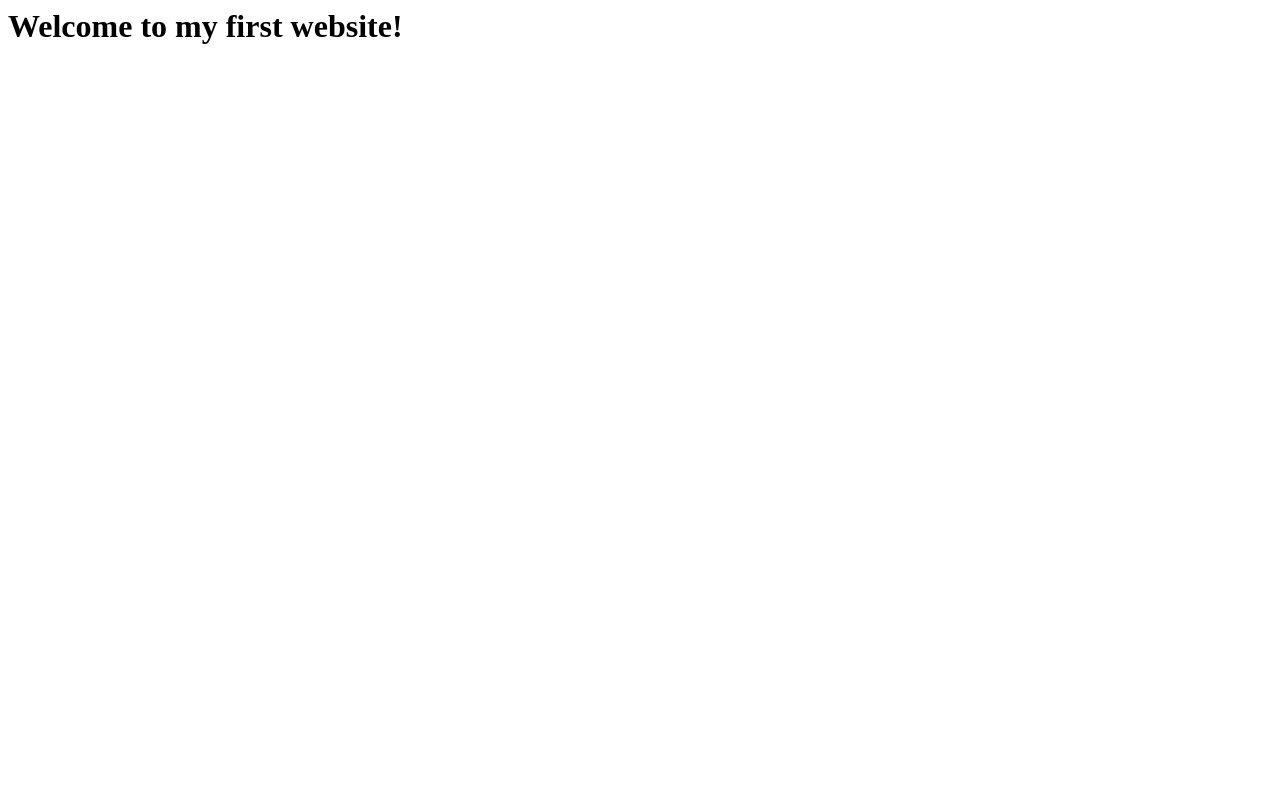
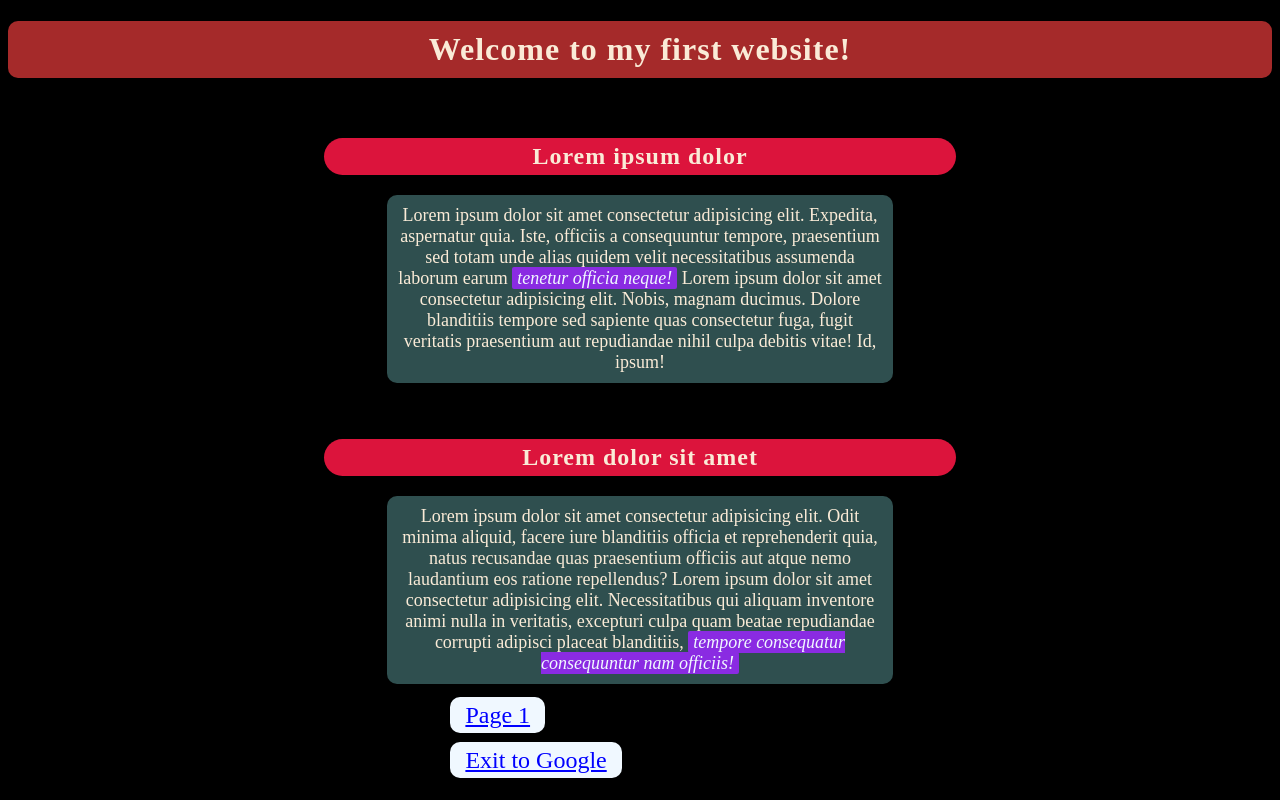
Before and after one commit to svper563/my_first_website, a plain HTML site: page index.html in a window 1280 px wide. Drawn offline with Linux system fonts and the light colour scheme.

Commit message:
First edits to my website in VSCode

```diff
--- a/CSS/style.css
+++ b/CSS/style.css
@@ -2,3 +2,75 @@ body {
   background-color: black;
   color: white;
 }
+
+h1 {
+  color:antiquewhite;
+  background-color: brown;
+  border-radius: 10px;
+  padding-top:10px;
+  padding-bottom:10px;
+  letter-spacing: 1px;
+  text-align: center;
+}
+
+h2 {
+  color:antiquewhite;
+  background-color:crimson;
+  border-radius:20px;
+  padding-top:5px;
+  padding-bottom:5px;
+  letter-spacing:1px;
+  text-align:center;
+  margin-right:25%;
+  margin-left:25%;
+}
+
+.index_p {
+  background-color: darkslategray;
+  color: antiquewhite;
+  border-radius: 10px;
+  padding: 10px;
+  text-align: center;
+  margin-left: 30%;
+  margin-right: 30%;
+  font-size: large;
+}
+
+.index_p_span {
+  background-color: blueviolet;
+  color:aliceblue;
+  font-style: italic;
+  border-radius: 2px;
+  padding-top:1px;
+  padding-bottom:1px;
+  padding-left: 5px;
+  padding-right: 5px;
+}
+
+.page1_p {
+  background-color: rgb(99, 180, 180);
+  color:darkblue;
+  border-radius:15px;
+  padding-top:5px;
+  padding-bottom: 5px;
+  padding-left:10px;
+  padding-right:10px;
+  margin-left: 30%;
+  margin-right: 30%;
+  font-size: large;
+  text-align: center;
+}
+
+.index_a {
+  background-color: aliceblue;
+  color:blue;
+  border-radius: 10px;
+  padding-left:15px;
+  padding-right:15px;
+  padding-bottom: 5px;
+  padding-top: 5px;
+  font-size: x-large;
+  text-align: center;
+  margin-left: 35%;
+  margin-right: 35%;
+}
--- a/index.html
+++ b/index.html
@@ -1,9 +1,12 @@
+<!DOCTYPE html>
+
 <html>
 
   <head>
 
     <meta charset="utf-8">
     <meta description="This is my first website made on Github.">
+    <link rel="stylesheet" href="css/style.css">
 
     <title> Main Page </title>
 
@@ -11,7 +14,37 @@
 
   <body>
 
-    <h1> Welcome to my first website! </h1>
+    <h1>
+      Welcome to my first website!
+    </h1>
+
+    <br>
+
+    <h2>
+      Lorem ipsum dolor
+    </h2>
+
+    <p class="index_p">
+      Lorem ipsum dolor sit amet consectetur adipisicing elit. Expedita, aspernatur quia. Iste, officiis a consequuntur tempore, praesentium sed totam unde alias quidem velit necessitatibus assumenda laborum earum <span class="index_p_span">tenetur officia neque!</span> Lorem ipsum dolor sit amet consectetur adipisicing elit. Nobis, magnam ducimus. Dolore blanditiis tempore sed sapiente quas consectetur fuga, fugit veritatis praesentium aut repudiandae nihil culpa debitis vitae! Id, ipsum!
+    </p>
+
+    <br>
+
+    <h2>
+      Lorem dolor sit amet
+    </h2>
+
+    <p class="index_p">
+      Lorem ipsum dolor sit amet consectetur adipisicing elit. Odit minima aliquid, facere iure blanditiis officia et reprehenderit quia, natus recusandae quas praesentium officiis aut atque nemo laudantium eos ratione repellendus? Lorem ipsum dolor sit amet consectetur adipisicing elit. Necessitatibus qui aliquam inventore animi nulla in veritatis, excepturi culpa quam beatae repudiandae corrupti adipisci placeat blanditiis, <span class="index_p_span">tempore consequatur consequuntur nam officiis! </span>
+    </p>
+
+    <a class="index_a" href="page1.html">
+      Page 1
+    </a>
+    <br><br>
+    <a class="index_a" href="https://www.google.com">
+      Exit to Google
+  </a>
 
   </body>
 
```
Also changed, not shown: page1.html (added, +34 -0 lines).
